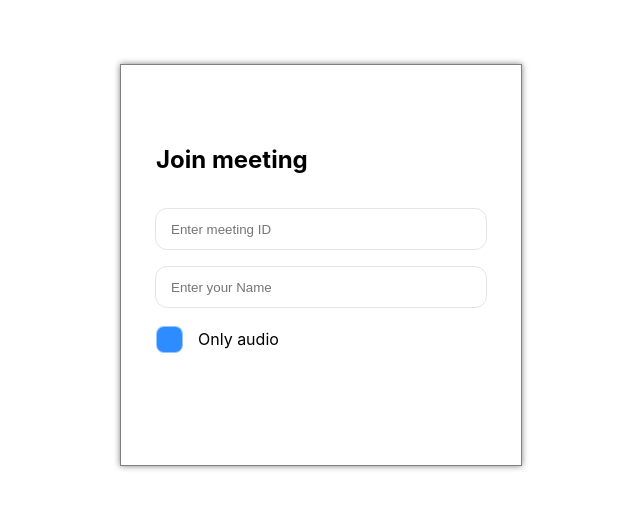
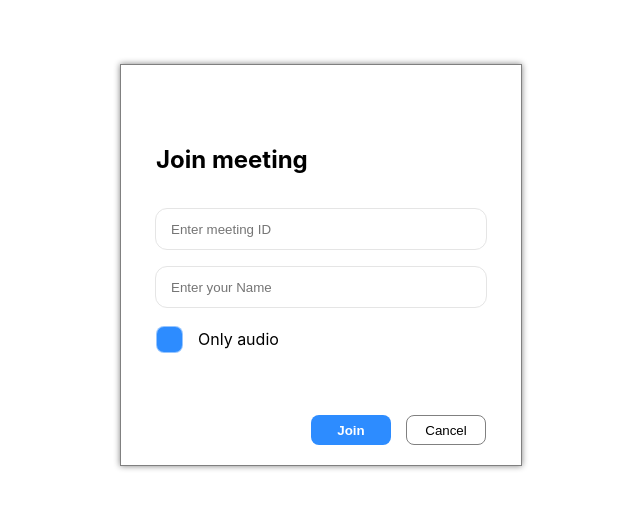
Before and after one commit to NatiEfraim/paris-app, a React (Create React App) app: page /join-room in a window 1280 px wide. Shown: the part 135-644 px from the top of the page, without its empty margins (319-959 px from the left). Built offline with nearby package versions, Linux system fonts and the light colour scheme.

Commit message:
Adding JoinRoomButtons.js componenet

```diff
--- /dev/null
+++ b/src/JoinRoomPage/JoinRoomButtons.js
@@ -0,0 +1,44 @@
+import React from 'react';
+import { useNavigate } from "react-router-dom"; // Use `useNavigate` instead of `useHistory`
+
+
+// First Functional Component: Button
+
+const Button = ({ buttonText, cancelButton = false, onClickHandler }) => {
+    const buttonClass = cancelButton
+      ? "join_room_cancel_button"
+      : "join_room_success_button";
+
+    return (
+      <button onClick={onClickHandler} className={buttonClass}>
+        {buttonText}
+      </button>
+    );
+  };
+
+// Second Functional Component: JoinRoomButtons
+
+
+const JoinRoomButtons = ({handleJoinRoom, isRoomHost}) => {
+
+    const successButtonText = isRoomHost ? "Host" : "Join";
+    const navigate = useNavigate(); // Hook for navigation
+
+    const pushToIntroductionPage = () => {
+        navigate("/"); // Navigates to "/index"
+
+      };
+
+    return (
+        <div className="join_room_buttons_container">
+        <Button buttonText={successButtonText} onClickHandler={handleJoinRoom} />
+        <Button
+          buttonText="Cancel"
+          cancelButton
+          onClickHandler={pushToIntroductionPage}
+        />
+      </div>
+    );
+};
+
+export default JoinRoomButtons;
--- a/src/JoinRoomPage/JoinRoomContent.js
+++ b/src/JoinRoomPage/JoinRoomContent.js
@@ -4,6 +4,7 @@ import { connect } from "react-redux";
 import OnlyWithAudioCheckbox from './OnlyWithAudioCheckbox';
 import { setConnectOnlyWithAudio } from '../store/actions';
 import ErrorMessage from './ErrorMessage';
+import JoinRoomButtons from './JoinRoomButtons';
 
 
 
@@ -22,6 +23,11 @@ const JoinRoomContent = (props) => {
   const [errorMessage, setErrorMessage] = useState(null);  // State to manage the err msg
 
 
+  const handleJoinRoom =()=>{
+    //joining the room
+console.log("goinnig");
+  }
+
     return (
         <>
             <JoinRoomInputs
@@ -38,6 +44,10 @@ const JoinRoomContent = (props) => {
             connectOnlyWithAudio={connectOnlyWithAudio}
             />
             <ErrorMessage errorMessage={errorMessage}/>
+            <JoinRoomButtons
+            handleJoinRoom={handleJoinRoom}
+            isRoomHost={isRoomHost}
+            />
         </>
     );
 
```
